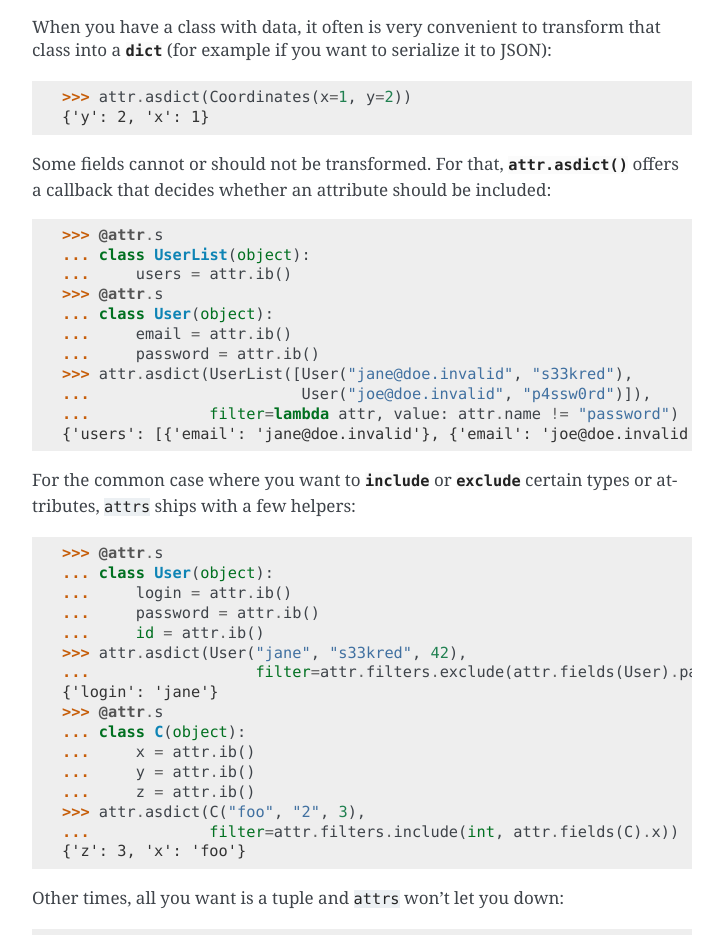
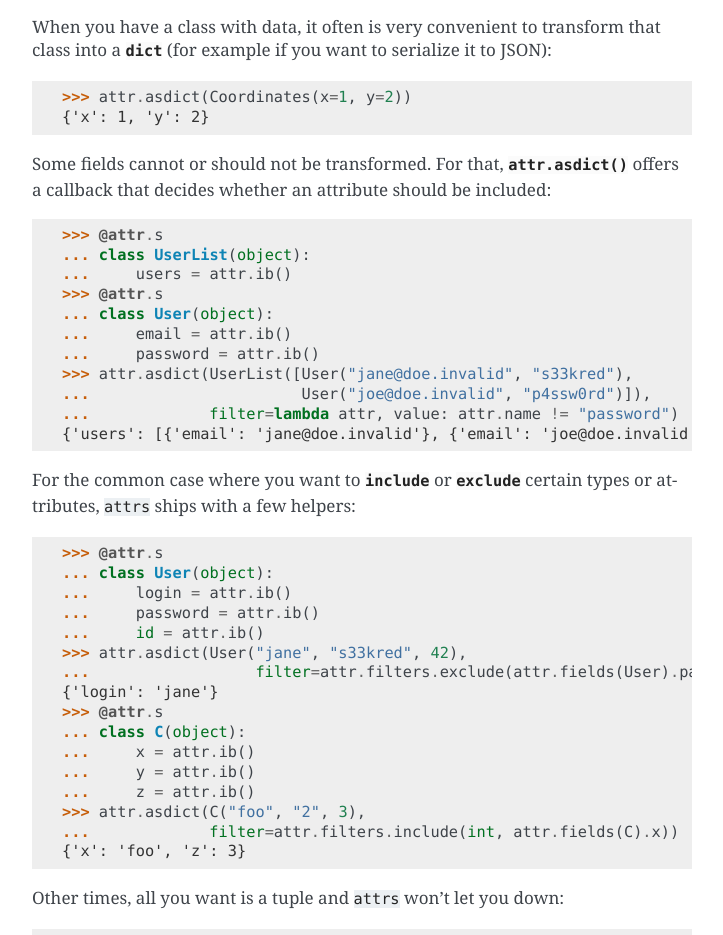
Before and after one commit to shinevue/python-starter, a Sphinx documentation site: the page built from docs/examples.rst, in a window 1280 px wide and 1400 px high, scrolled down 2964 px. Shown: the part 152-1087 px from the top of the window, without its empty margins (388-1111 px from the left). Built offline with Sphinx 7.4.7, drawn with Linux system fonts in a browser that asks for light colours.

Commit message:
Stop living in the past
...and move all aux tests to 3.6.

```diff
--- a/README.rst
+++ b/README.rst
@@ -46,7 +46,7 @@ For that, it gives you a class decorator and a way to declaratively define the a
    >>> pt != Point(2, 1)
    True
    >>> attr.asdict(pt)
-   {'y': 2, 'x': 1}
+   {'x': 1, 'y': 2}
    >>> Point()
    Point(x=42, y=[])
    >>> C = attr.make_class("C", ["a", "b"])
--- a/conftest.py
+++ b/conftest.py
@@ -1,9 +1,6 @@
 from __future__ import absolute_import, division, print_function
 
-import os
-
 import pytest
-from hypothesis import settings
 
 
 @pytest.fixture(scope="session")
--- a/docs/api.rst
+++ b/docs/api.rst
@@ -160,7 +160,7 @@ Helpers
       ...     x = attr.ib()
       ...     y = attr.ib()
       >>> attr.asdict(C(1, C(2, 3)))
-      {'y': {'y': 3, 'x': 2}, 'x': 1}
+      {'x': 1, 'y': {'x': 2, 'y': 3}}
 
 
 .. autofunction:: attr.astuple
--- a/docs/examples.rst
+++ b/docs/examples.rst
@@ -170,7 +170,7 @@ When you have a class with data, it often is very convenient to transform that c
 .. doctest::
 
    >>> attr.asdict(Coordinates(x=1, y=2))
-   {'y': 2, 'x': 1}
+   {'x': 1, 'y': 2}
 
 Some fields cannot or should not be transformed.
 For that, :func:`attr.asdict` offers a callback that decides whether an attribute should be included:
@@ -208,7 +208,7 @@ For the common case where you want to :func:`include <attr.filters.include>` or
    ...     z = attr.ib()
    >>> attr.asdict(C("foo", "2", 3),
    ...             filter=attr.filters.include(int, attr.fields(C).x))
-   {'z': 3, 'x': 'foo'}
+   {'x': 'foo', 'z': 3}
 
 Other times, all you want is a tuple and ``attrs`` won't let you down:
 
```
Also changed, not shown: .travis.yml, 1 other file.
